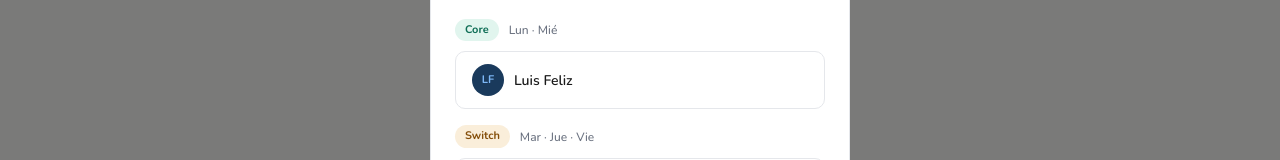
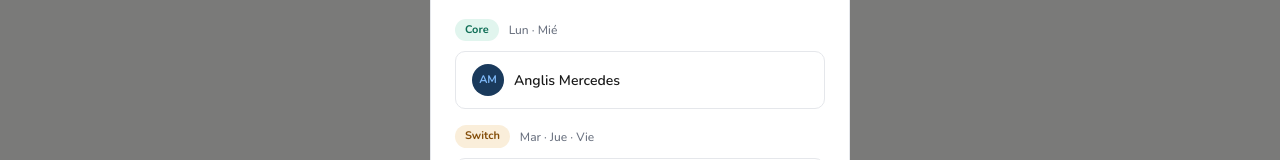
Before and after one commit to franklyncastro/OnCall_Register_Web, a React (Vite) app in the folder oncall_weekly/: page / in a window 1280 px wide. Both pictures are taken after a click on the button "Reporte de esta semana". Shown: the part 283-443 px from the top of the page. Built offline with nearby package versions, Linux system fonts and the light colour scheme; no server answers; the database is empty.

Commit message:
actualizacion rotacion semanal modal

```diff
--- a/oncall_weekly/src/components/ReporteModal/ReporteModal.jsx
+++ b/oncall_weekly/src/components/ReporteModal/ReporteModal.jsx
@@ -1,10 +1,9 @@
 import styles from "./ReporteModal.module.css";
 
-const CORE_TEAM = ["Luis Feliz", "Rafael Humberto", "Anglis Mercedes"];
+const CORE_TEAM = ["Anglis Mercedes", "Luis Feliz", "Rafael Humberto"];
 const SWITCH_TEAM = ["Jose Suarez", "Franklyn Castro"];
 
-// Semana de referencia: lunes 19 mayo 2026
-// En esa semana: Core index 1 (Anglis), Switch index 0 (Jose)
+
 const REFERENCIA = new Date("2026-05-19T00:00:00");
 const CORE_REF_INDEX = 1;
 const SWITCH_REF_INDEX = 0;
```
